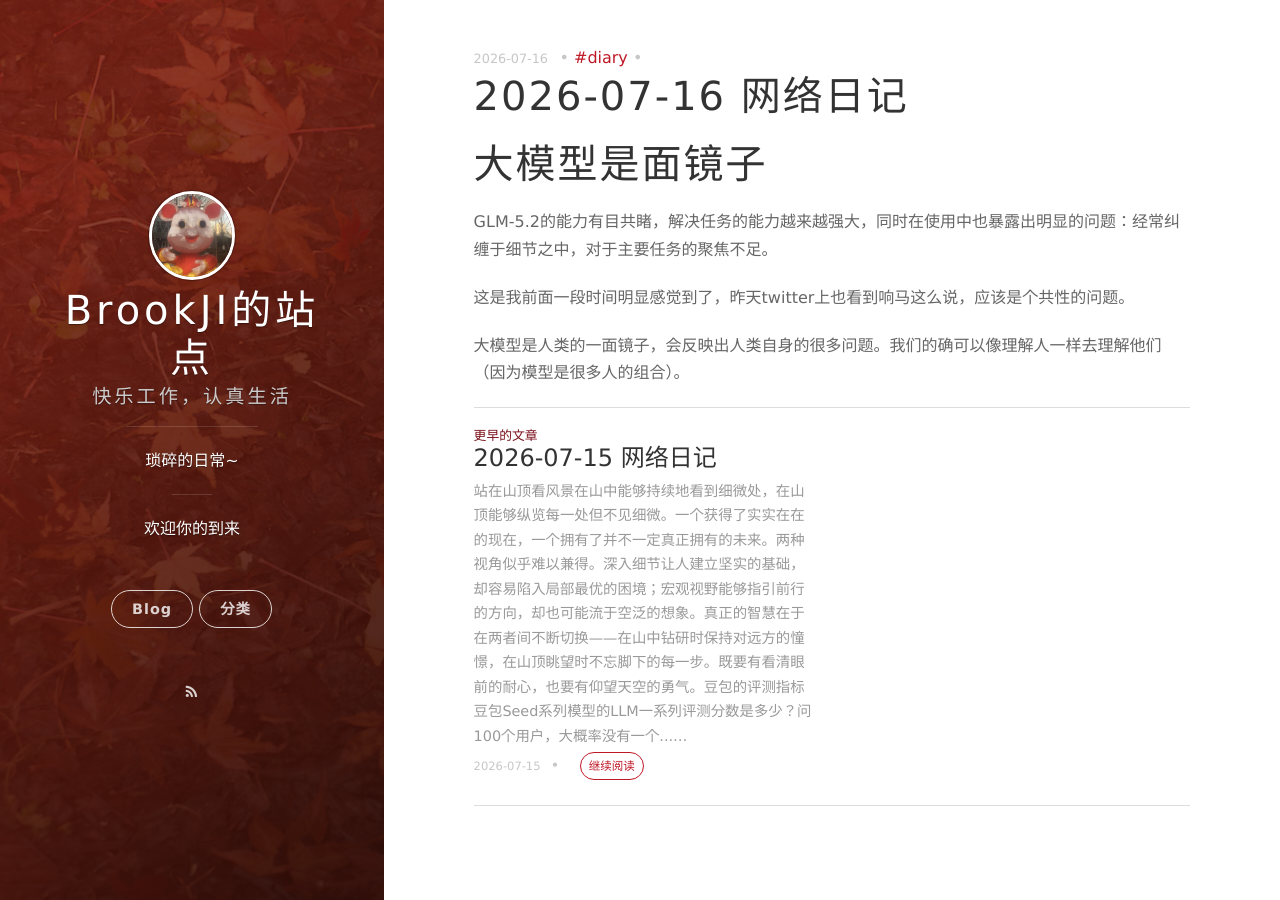
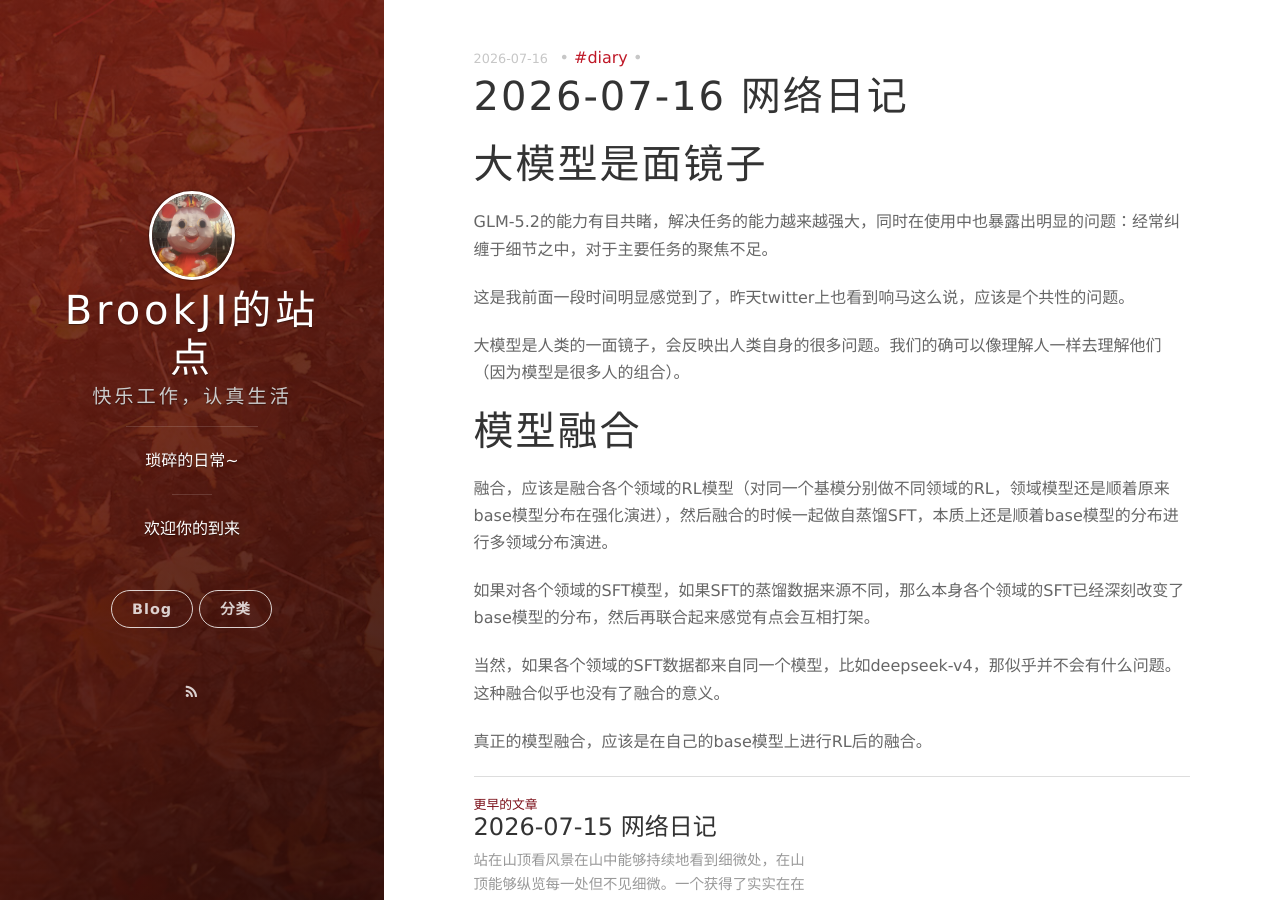
Before and after one commit to lllabmaster/lllabmaster.github.io, a Jekyll site: the page built from _posts/2026-07-16-日记.markdown, in a window 1280 px wide and 900 px high. Built offline with Jekyll 4.4.1, drawn with Linux system fonts in a browser that asks for light colours; nearby versions of some CDN libraries; comment, search, counter and statistics services are not loaded.

Commit message:
Update 2026-07-16 diary post

```diff
--- a/_posts/2026-07-16-日记.markdown
+++ b/_posts/2026-07-16-日记.markdown
@@ -13,3 +13,13 @@ GLM-5.2的能力有目共睹，解决任务的能力越来越强大，同时在
 这是我前面一段时间明显感觉到了，昨天twitter上也看到响马这么说，应该是个共性的问题。
 
 大模型是人类的一面镜子，会反映出人类自身的很多问题。我们的确可以像理解人一样去理解他们（因为模型是很多人的组合）。
+
+# 模型融合
+
+融合，应该是融合各个领域的RL模型（对同一个基模分别做不同领域的RL，领域模型还是顺着原来base模型分布在强化演进），然后融合的时候一起做自蒸馏SFT，本质上还是顺着base模型的分布进行多领域分布演进。
+
+如果对各个领域的SFT模型，如果SFT的蒸馏数据来源不同，那么本身各个领域的SFT已经深刻改变了base模型的分布，然后再联合起来感觉有点会互相打架。
+
+当然，如果各个领域的SFT数据都来自同一个模型，比如deepseek-v4，那似乎并不会有什么问题。这种融合似乎也没有了融合的意义。
+
+真正的模型融合，应该是在自己的base模型上进行RL后的融合。
```
